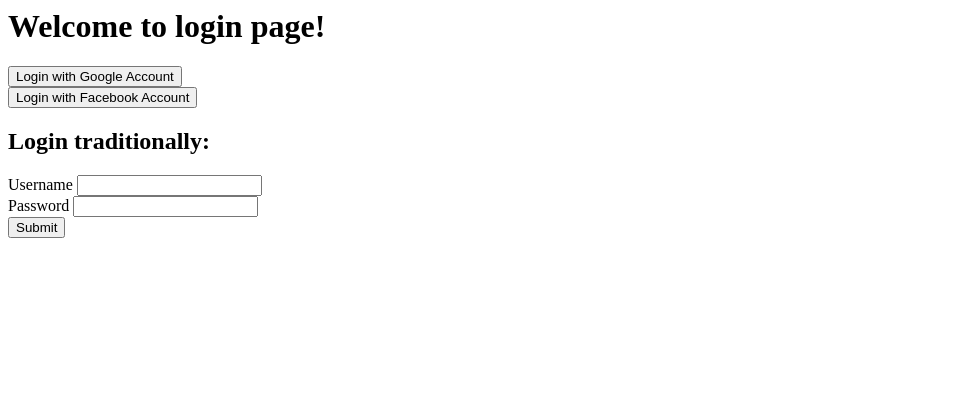
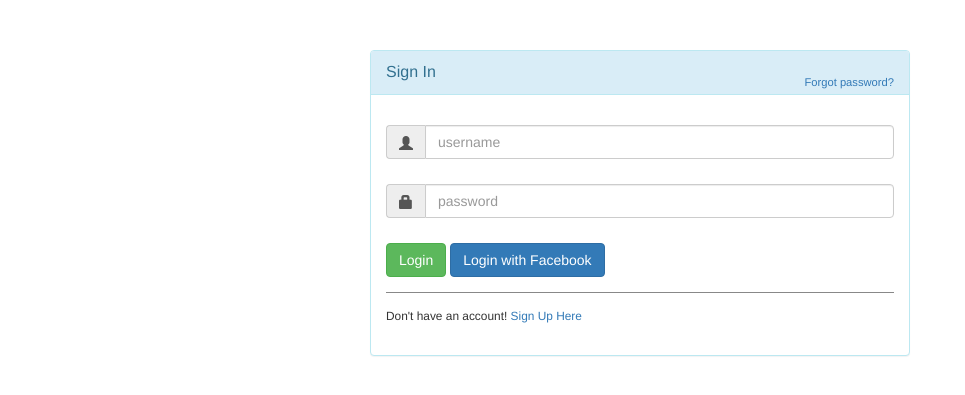
Before and after one commit to karol1ch/JustLearnIT, a Java web app: template web/WEB-INF/views/login.jsp in a window 1280 px wide. Shown: the top 395 px of the page, without its empty margins (0-965 px from the left). Run offline with Spring Boot 4, a stand-in JSP engine, Linux system fonts and the light colour scheme; the template is opened without the code that fills it, so the values that code supplies are empty; the project's own start-up code is not run, and a stand-in starts its controllers and pages; some of the project's set-up classes (security, data sources, template engines, error pages and the like) are left out, and stand-ins take their place; some libraries are stand-ins or nearby versions.

Commit message:
Added custom login page with Spring Security in memory auth, added logout support

```diff
--- a/src/main/java/com/brainstormers/justlearnit/controllers/DashboardController.java
+++ b/src/main/java/com/brainstormers/justlearnit/controllers/DashboardController.java
@@ -3,6 +3,8 @@ package com.brainstormers.justlearnit.controllers;
 import com.brainstormers.justlearnit.login.DashboardService;
 import com.brainstormers.justlearnit.models.PersonEntity;
 import org.springframework.beans.factory.annotation.Autowired;
+import org.springframework.security.core.Authentication;
+import org.springframework.security.core.context.SecurityContextHolder;
 import org.springframework.stereotype.Controller;
 import org.springframework.ui.ModelMap;
 import org.springframework.web.bind.annotation.RequestMapping;
@@ -17,6 +19,7 @@ public class DashboardController {
     @RequestMapping(value = "/dashboard", method = RequestMethod.GET)
     public String showDashboardPageWithPersons(ModelMap model){
 
+
         ArrayList<PersonEntity> list = dashboardService.getListOfPersons();
 
         model.addAttribute("list_of_persons", list);
--- a/web/WEB-INF/views/login.jsp
+++ b/web/WEB-INF/views/login.jsp
@@ -1,21 +1,92 @@
-<%@ page contentType="text/html;charset=UTF-8" language="java" %>
-<html>
-  <head>
-    <title>Title</title>
-  </head>
-  <body>
-  <h1>Welcome to login page!</h1>
-  <button type="button">Login with Google Account</button><br/>
-  <button type="button">Login with Facebook Account</button><br/>
-  <h2>Login traditionally:</h2>
-  <form action="/login" method="POST">
-      <label for="username">Username</label>
-      <input type="text" name="username" id="username"><br/>
-      <label for="password">Password</label>
-      <input type="password" name="password" id="password"><br/>
-      <input type="submit" name="Login" id="loginSubmit">
-  </form>
+<%@ taglib prefix="form" uri="http://www.springframework.org/tags/form" %>
+<%@ taglib prefix="c" uri="http://java.sun.com/jsp/jstl/core" %>
+<link href="//netdna.bootstrapcdn.com/bootstrap/3.1.0/css/bootstrap.min.css" rel="stylesheet" id="bootstrap-css">
+<script src="//netdna.bootstrapcdn.com/bootstrap/3.1.0/js/bootstrap.min.js"></script>
+<script src="//code.jquery.com/jquery-1.11.1.min.js"></script>
+<!------ Include the above in your HEAD tag ---------->
+
+<div class="container">
+    <div id="loginbox" style="margin-top:50px;" class="mainbox col-md-6 col-md-offset-3 col-sm-8 col-sm-offset-2">
+        <div class="panel panel-info" >
+            <div class="panel-heading">
+                <div class="panel-title">Sign In</div>
+                <div style="float:right; font-size: 80%; position: relative; top:-10px"><a href="#">Forgot password?</a></div>
+            </div>
+
+            <div style="padding-top:30px" class="panel-body" >
+
+                <div style="display:none" id="login-alert" class="alert alert-danger col-sm-12"></div>
+
+                <form:form id="loginform" class="form-horizontal" role="form" action="${pageContext.request.contextPath}/authTheUser" method="POST">
 
 
-  </body>
-</html>
+                    <c:if test="${param.error != null}">
+
+                        <div class="alert alert-danger" role="alert">
+                            Invalid username or password.
+                        </div>
+                    </c:if>
+
+                    <c:if test="${param.logout != null}">
+                        <div class="alert alert-success" role="alert">
+                            You have been logged out.
+                        </div>
+
+                    </c:if>
+                    <div style="margin-bottom: 25px" class="input-group">
+                        <span class="input-group-addon"><i class="glyphicon glyphicon-user"></i></span>
+                        <input id="login-username" type="text" class="form-control" name="username" value="" placeholder="username">
+
+                    </div>
+
+                    <div style="margin-bottom: 25px" class="input-group">
+                        <span class="input-group-addon"><i class="glyphicon glyphicon-lock"></i></span>
+                        <input id="login-password" type="password" class="form-control" name="password" placeholder="password">
+                    </div>
+
+
+
+                    <%--<div class="input-group">--%>
+                    <%--<div class="checkbox">--%>
+                    <%--<label>--%>
+                    <%--<input id="login-remember" type="checkbox" name="remember" value="1"> Remember me--%>
+                    <%--</label>--%>
+                    <%--</div>--%>
+                    <%--</div>--%>
+
+
+                    <div style="margin-top:10px" class="form-group">
+                        <!-- Button -->
+
+                        <div class="col-sm-12 controls">
+                                <%--<a id="btn-login" href="#" class="btn btn-success">Login  </a>--%>
+                            <input type="submit" value="Login" id="btn-login" class="btn btn-success">
+                            <a id="btn-fblogin" href="#" class="btn btn-primary">Login with Facebook</a>
+
+                        </div>
+                    </div>
+
+
+                    <div class="form-group">
+                        <div class="col-md-12 control">
+                            <div style="border-top: 1px solid#888; padding-top:15px; font-size:85%" >
+                                Don't have an account!
+                                <a href="#" onClick="alert('Sign Up need to be implemented')">
+                                    Sign Up Here
+                                </a>
+                            </div>
+                        </div>
+                    </div>
+                </form:form>
+
+
+
+            </div>
+        </div>
+    </div>
+
+
+
+
+</div>
+</div>
--- /dev/null
+++ b/web/index.jsp
@@ -0,0 +1 @@
+<%response.sendRedirect("/dashboard"); %>
```
Also changed, not shown: src/main/java/com/brainstormers/justlearnit/controllers/LoginController.java (+23 -11 lines), src/main/java/com/brainstormers/justlearnit/security/config/SecurityConfig.java (+22 -4 lines), web/WEB-INF/views/dashboard.jsp (+8 -0 lines).
